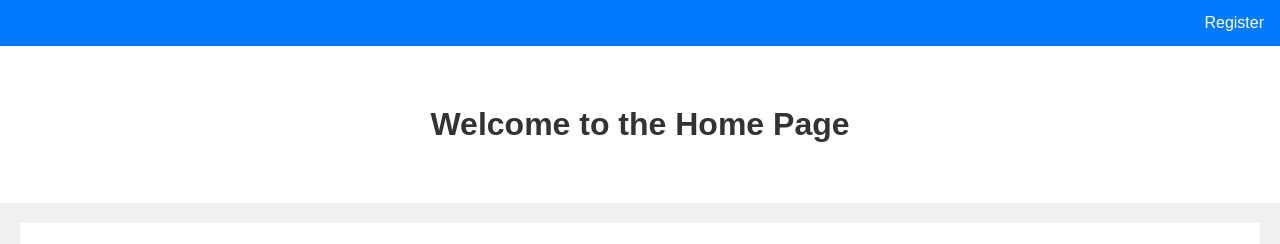
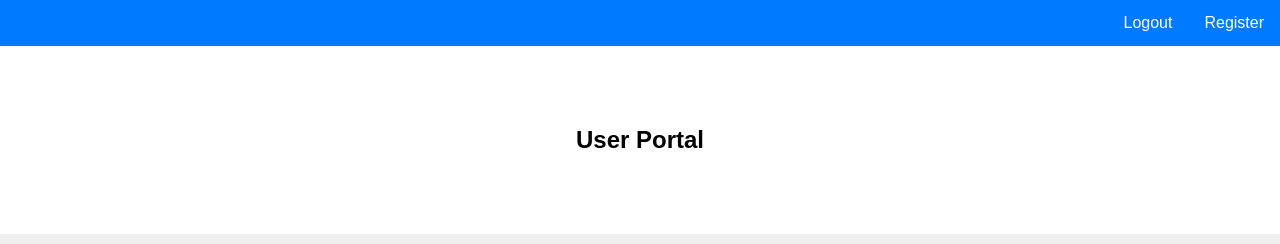
Before and after one commit to Maxtone9/fastapi_user_auth_with_postgresql, a FastAPI app: page /home/ in a window 1280 px wide. Shown: the top 244 px of the page. Run offline with FastAPI, Linux system fonts and the light colour scheme.

Commit message:
Update home.html
logout aded

```diff
--- a/templates/home.html
+++ b/templates/home.html
@@ -75,10 +75,10 @@
 <body>
     <div class="navbar">
         <a href="/register/">Register</a>
+        <a href="/">Logout</a>
     </div>
-
     <div class="header">
-        <h1>Welcome to the Home Page</h1>
+        <h2>User Portal</h2>
     </div>
 
     <div class="content">
```
